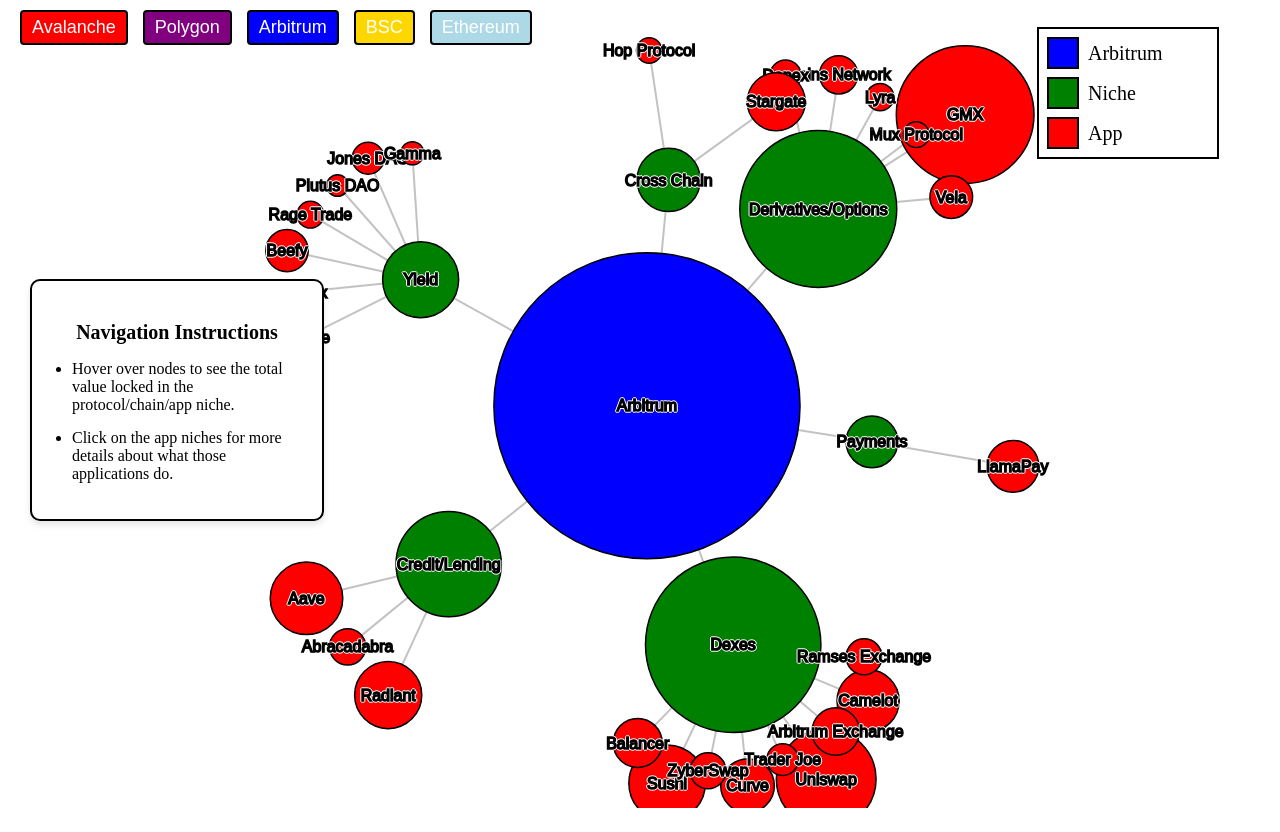
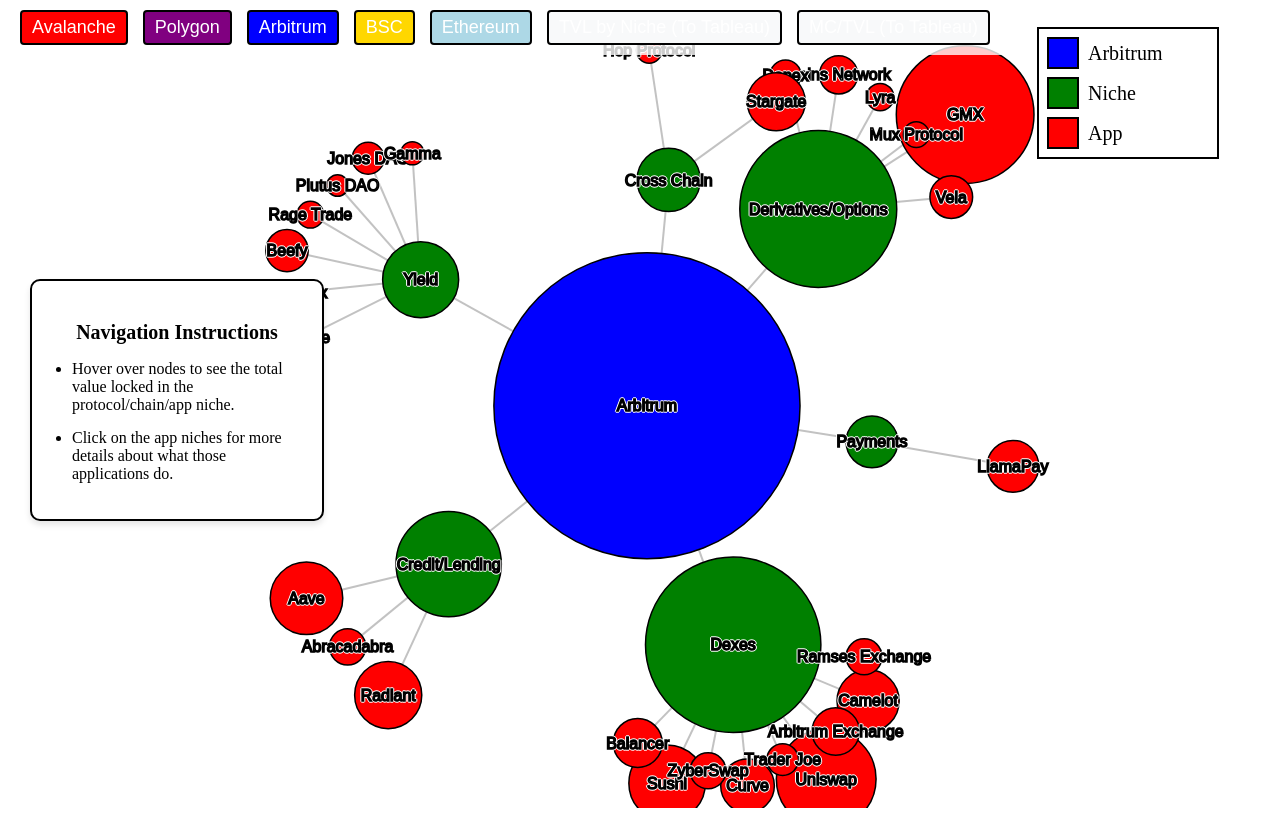
Before and after one commit to AdamKreitz/web3viz.github.io, a plain HTML site: page arbitrum.html in a window 1280 px wide. Drawn offline with nearby package versions, Linux system fonts and the light colour scheme.

Commit message:
Update arbitrum.html

```diff
--- a/arbitrum.html
+++ b/arbitrum.html
@@ -136,6 +136,8 @@
         <button class="nav-button arbitrum" onclick="window.location.href='arbitrum.html'">Arbitrum</button>
         <button class="nav-button bsc" onclick="window.location.href='bsc.html'">BSC</button>
         <button class="nav-button ethereum" onclick="window.location.href='ethereum.html'">Ethereum</button>
+         <button class="nav-button tableau" onclick="window.open('https://public.tableau.com/app/profile/carolyn.lim1116/viz/shared/JNBQNH868', 'blank');">TVL by Niche (To Tableau)</button>
+        <button class="nav-button tableau" onclick="window.open('https://public.tableau.com/app/profile/carolyn.lim1116/viz/shared/ZDJY9CHJQ', 'blank');">MC/TVL (To Tableau)</button>
       </div>
 
       <div class="info-panel">
```
